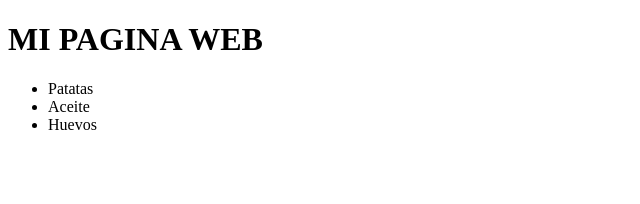
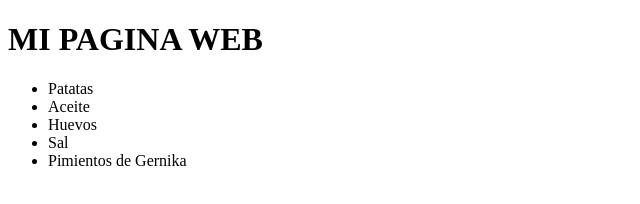
Before and after one commit to LuisAngelArrow/GH003_estructura_GIT, a plain HTML site: page index.html in a window 1280 px wide. Shown: the whole page, without its empty margins (0-640 px from the left). Drawn offline with Linux system fonts and the light colour scheme.

Commit message:
Tercer commit

```diff
--- a/index.html
+++ b/index.html
@@ -12,6 +12,8 @@
         <li>Patatas</li>
         <li>Aceite</li>
         <li>Huevos</li>
+        <li>Sal</li>
+        <li>Pimientos de Gernika</li>
     </ul>
 </body>
 </html>
```
